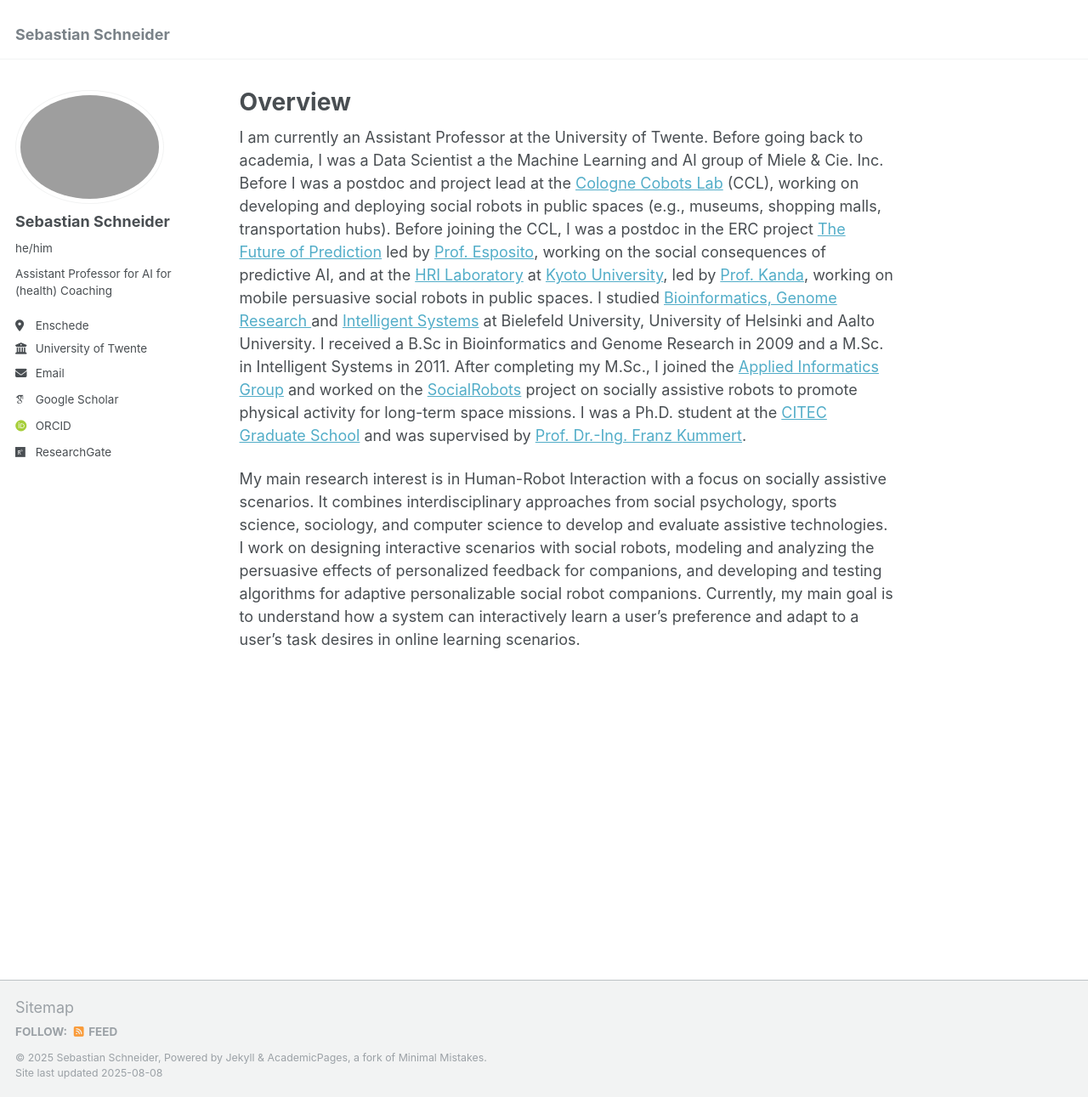
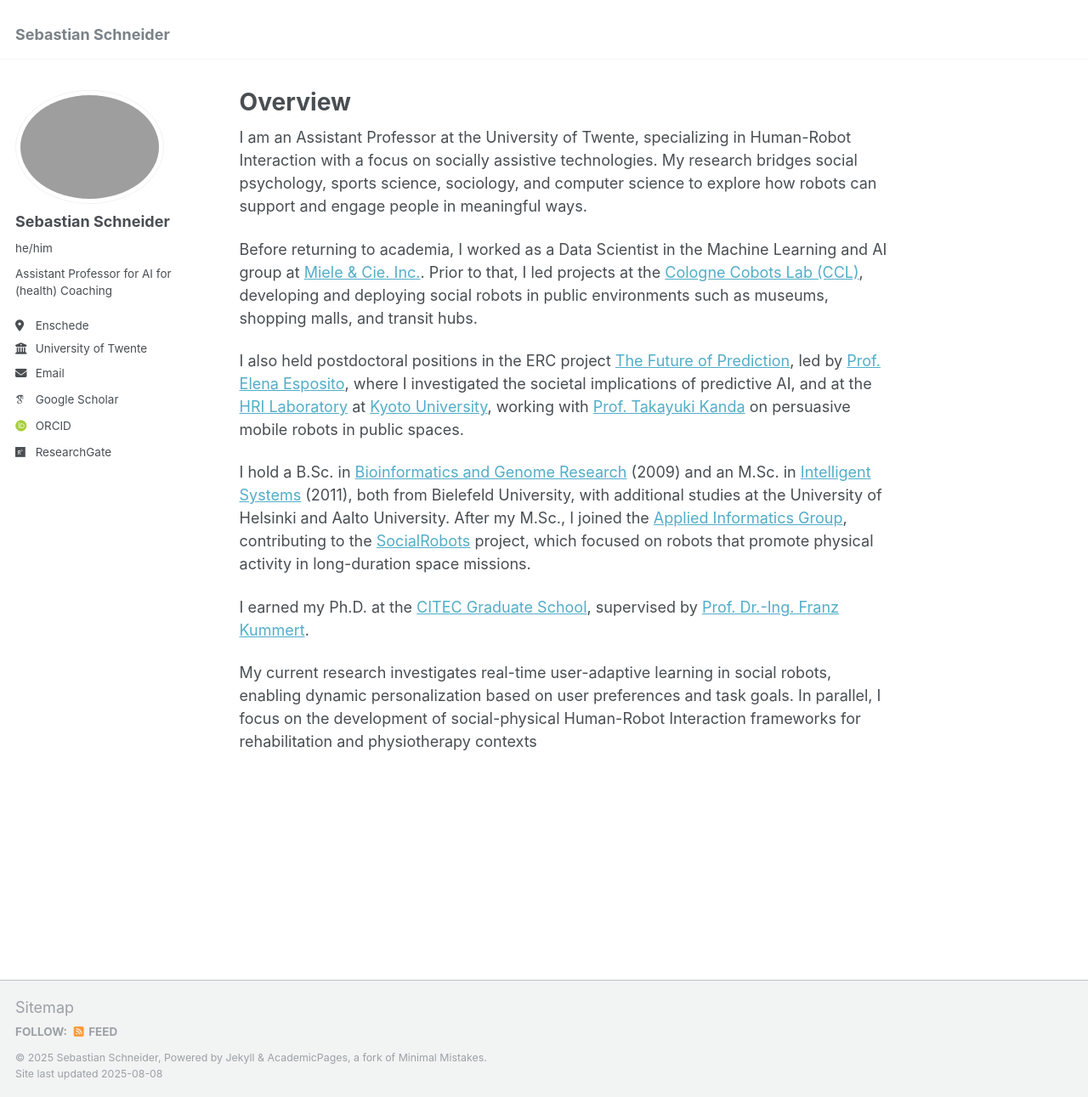
Before and after one commit to sebschne/sebschne.github.io, a Jekyll site: the page built from _pages/about.md, in a window 1280 px wide and 1291 px high. Shown: the whole window at 85% size. Built offline with Jekyll 4.4.1, drawn with Linux system fonts in a browser that asks for light colours; some web fonts are replaced.

Commit message:
Update about.md

```diff
--- a/_pages/about.md
+++ b/_pages/about.md
@@ -7,10 +7,14 @@ redirect_from:
   - /about.html
 ---
 
-I am currently an Assistant Professor at the University of Twente. Before going back to academia, I was a Data Scientist a the Machine Learning and AI group of Miele & Cie. Inc. Before I was a postdoc and project lead at the [Cologne Cobots Lab](https://www.th-koeln.de/anlagen-energie-und-maschinensysteme/cologne-cobots-lab-startseite_60861.php) (CCL), working on developing and deploying social robots in public spaces (e.g., museums, shopping malls, transportation hubs). Before joining the CCL, I was a postdoc in the ERC project [The Future of Prediction](https://www.uni-bielefeld.de/soz/predict/) led by [Prof. Esposito](https://www.elena-esposito.com/), working on the social consequences of predictive AI, and at the [HRI Laboratory](http://www.robot.soc.i.kyoto-u.ac.jp/en/) at [Kyoto University](http://www.kyoto-u.ac.jp/en), led by [Prof. Kanda](http://www.robot.soc.i.kyoto-u.ac.jp/~kanda/), working on mobile persuasive social robots in public spaces.
- I studied [Bioinformatics, Genome Research ](https://www.uni-bielefeld.de/technische-fakultaet/studiengaenge/BA_Bioinformatik_und_Genomforschung/) and [Intelligent Systems](https://www.uni-bielefeld.de/technische-fakultaet/studiengaenge/MA_Intelligente_Systeme/) at Bielefeld University, University of Helsinki and Aalto University.
-I received a B.Sc in Bioinformatics and Genome Research in 2009 and a M.Sc. in Intelligent Systems in 2011.
-After completing my M.Sc., I joined the [Applied Informatics Group](https://aiweb.techfak.uni-bielefeld.de/) and worked on the [SocialRobots](https://aiweb.techfak.uni-bielefeld.de/projekt-sozirob) project on socially assistive robots to promote physical activity for long-term space missions.
-I was a Ph.D. student at the [CITEC Graduate School](https://www.cit-ec.de/en/graduate-school) and was supervised by [Prof. Dr.-Ing. Franz Kummert](https://scholar.google.de/citations?user=4FesV0YAAAAJ&hl=en).
+I am an Assistant Professor at the University of Twente, specializing in Human-Robot Interaction with a focus on socially assistive technologies. My research bridges social psychology, sports science, sociology, and computer science to explore how robots can support and engage people in meaningful ways.
 
-My main research interest is in Human-Robot Interaction with a focus on socially assistive scenarios. It combines interdisciplinary approaches from social psychology, sports science, sociology, and computer science to develop and evaluate assistive technologies. I work on designing interactive scenarios with social robots, modeling and analyzing the persuasive effects of personalized feedback for companions, and developing and testing algorithms for adaptive personalizable social robot companions. Currently, my main goal is to understand how a system can interactively learn a user’s preference and adapt to a user’s task desires in online learning scenarios.
+Before returning to academia, I worked as a Data Scientist in the Machine Learning and AI group at [Miele & Cie. Inc.](https://www.miele.com/). Prior to that, I led projects at the [Cologne Cobots Lab (CCL)](https://www.th-koeln.de/anlagen-energie-und-maschinensysteme/cologne-cobots-lab-startseite_60861.php), developing and deploying social robots in public environments such as museums, shopping malls, and transit hubs.
+
+I also held postdoctoral positions in the ERC project [The Future of Prediction](https://www.uni-bielefeld.de/soz/predict/), led by [Prof. Elena Esposito](https://www.elena-esposito.com/), where I investigated the societal implications of predictive AI, and at the [HRI Laboratory](http://www.robot.soc.i.kyoto-u.ac.jp/en/) at [Kyoto University](http://www.kyoto-u.ac.jp/en), working with [Prof. Takayuki Kanda](http://www.robot.soc.i.kyoto-u.ac.jp/~kanda/) on persuasive mobile robots in public spaces.
+
+I hold a B.Sc. in [Bioinformatics and Genome Research](https://www.uni-bielefeld.de/technische-fakultaet/studiengaenge/BA_Bioinformatik_und_Genomforschung/) (2009) and an M.Sc. in [Intelligent Systems](https://www.uni-bielefeld.de/technische-fakultaet/studiengaenge/MA_Intelligente_Systeme/) (2011), both from Bielefeld University, with additional studies at the University of Helsinki and Aalto University. After my M.Sc., I joined the [Applied Informatics Group](https://aiweb.techfak.uni-bielefeld.de/), contributing to the [SocialRobots](https://aiweb.techfak.uni-bielefeld.de/projekt-sozirob) project, which focused on robots that promote physical activity in long-duration space missions.
+
+I earned my Ph.D. at the [CITEC Graduate School](https://www.cit-ec.de/en/graduate-school), supervised by [Prof. Dr.-Ing. Franz Kummert](https://scholar.google.de/citations?user=4FesV0YAAAAJ&hl=en).
+
+My current research investigates real-time user-adaptive learning in social robots, enabling dynamic personalization based on user preferences and task goals. In parallel, I focus on the development of social-physical Human-Robot Interaction frameworks for rehabilitation and physiotherapy contexts
```
